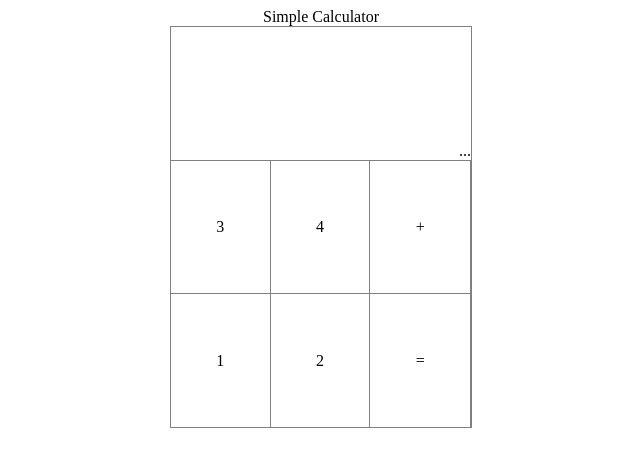
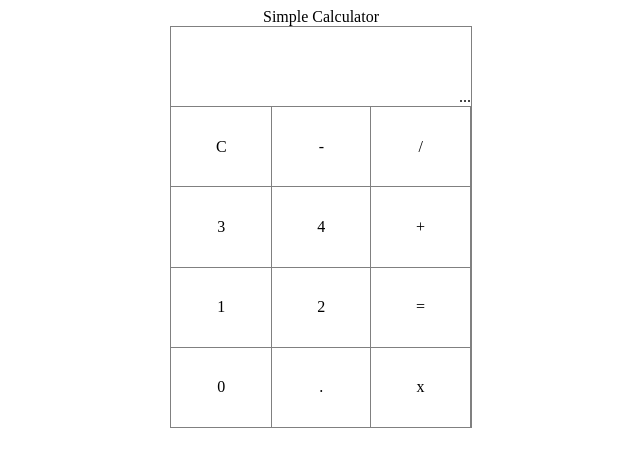
Before and after one commit to Lcdevi/simple-calculator, a plain HTML site: page index.html in a window 1280 px wide. Shown: the whole page, without its empty margins (319-959 px from the left). Drawn offline with Linux system fonts and the light colour scheme.

Commit message:
add buttons

```diff
--- a/index.html
+++ b/index.html
@@ -9,7 +9,7 @@
 <header> Simple Calculator</header>
 
 
-
+<!--
 <div id="container">
   <div id="display">...</div>
   <button id="threebtn">3</button>
@@ -18,10 +18,24 @@
   <button id="onebtn">1</button>
   <button id="twobtn">2</button>
   <button id="egalbtn">=</button>
+</div>
+-->
+<div id="container">
+  <div id="display">...</div>
+  <button id="clearbtn">C</button>
+  <button id="minusbtn">-</button>
+  <button id="dividebtn">/</button>
+  <button id="threebtn">3</button>
+  <button id="fourbtn">4</button>
+  <button id="plusbtn">+</button>
+  <button id="onebtn">1</button>
+  <button id="twobtn">2</button>
+  <button id="egalbtn">=</button>
+  <button id="zerobtn">0</button>
+  <button id="dotbtn">.</button>
+  <button id="multbtn">x</button>
 
 </div>
-
-
 
 
 
```
